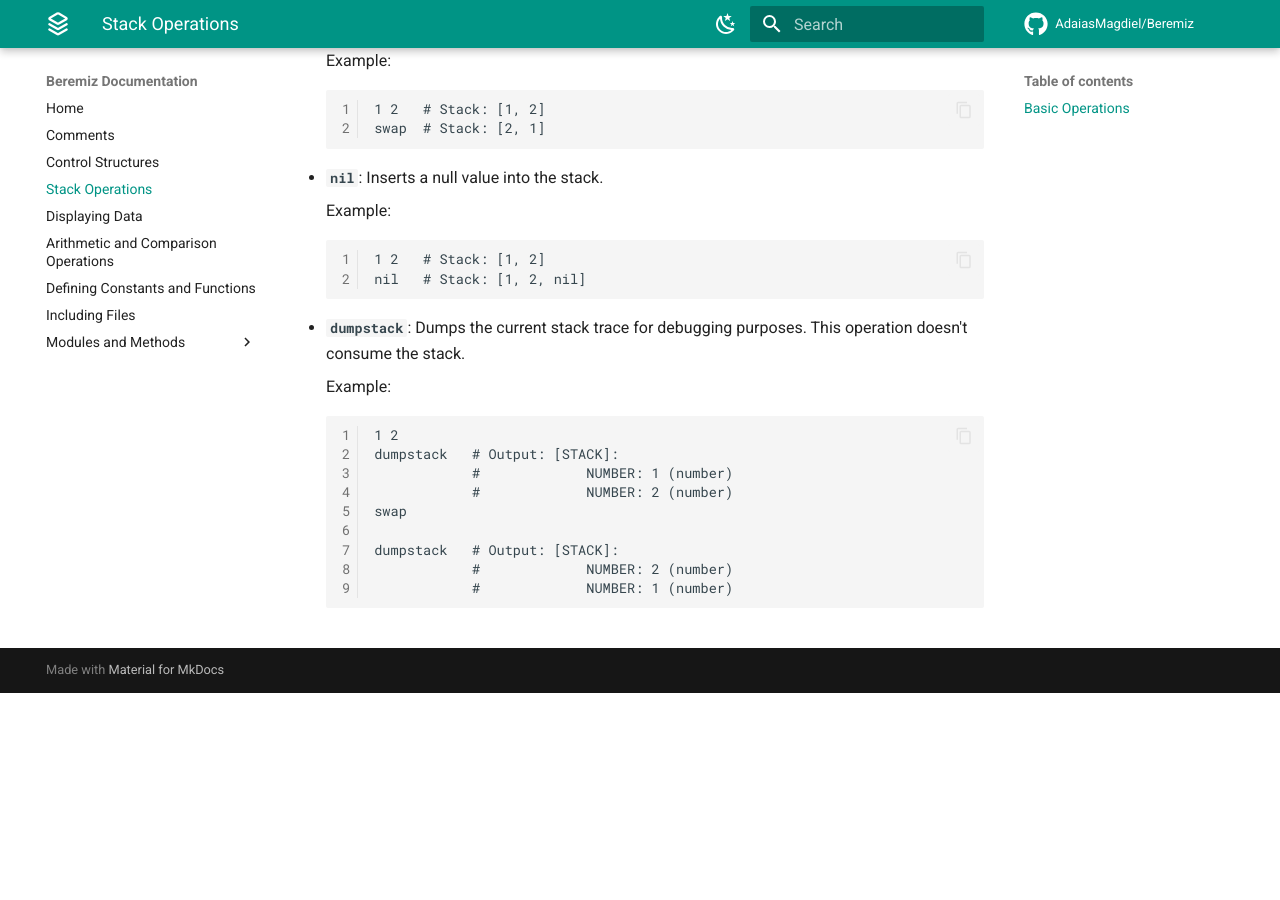
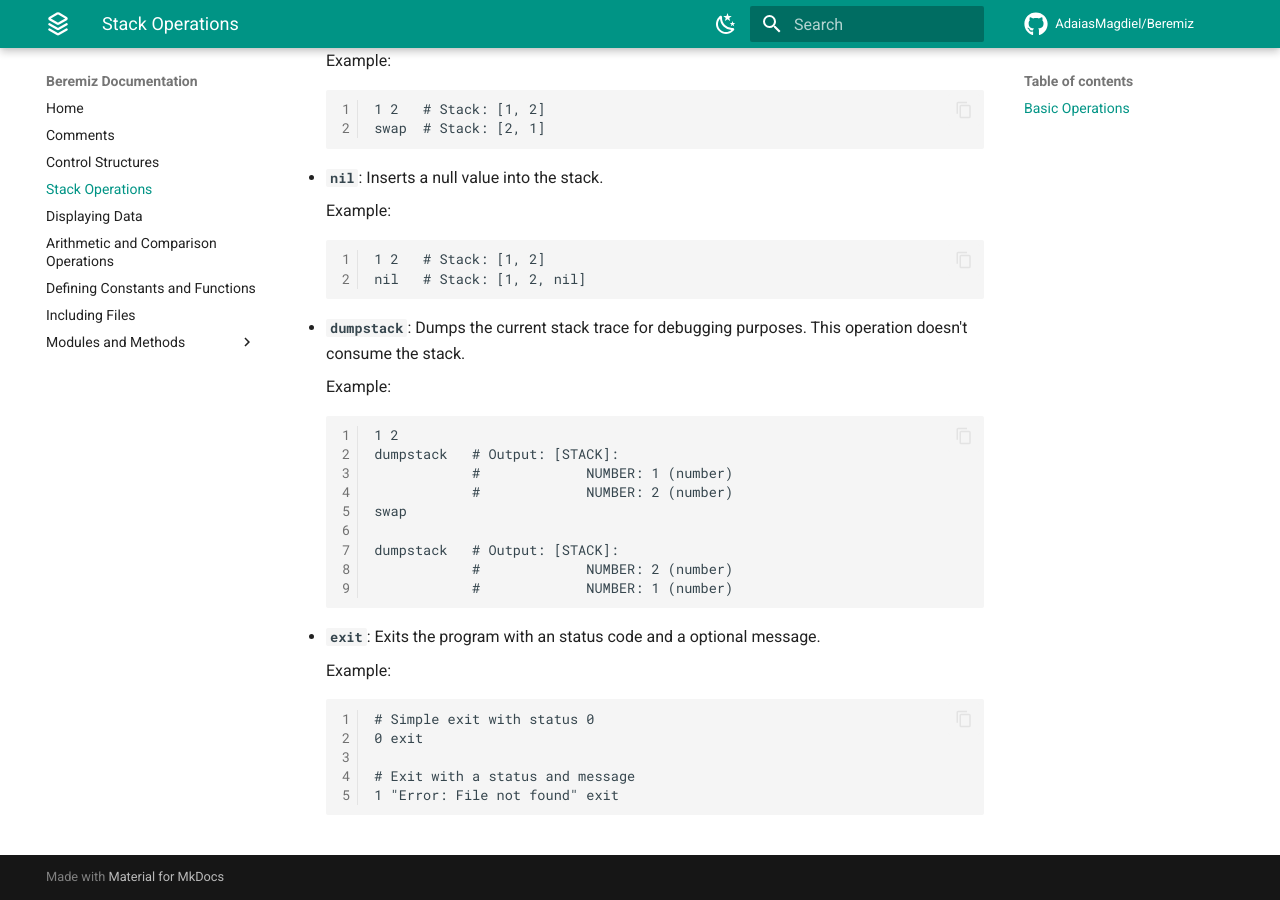
Before and after one commit to AdaiasMagdiel/Beremiz, an MkDocs documentation site: the page built from docs/stack-operations.md, in a window 1280 px wide and 900 px high, scrolled down 766 px. Built offline with MkDocs 1.6.1 and Material for MkDocs 9.7.7, drawn with Linux system fonts in a browser that asks for light colours; comment, search, counter and statistics services are not loaded; before the commit the page ends 1459 px from its top, so only the background shows below that.

Commit message:
docs: add exit command
- Adds the `exit` command to the stack operations documentation.
- This command allows exiting the program with a status code and an optional message.
- Includes example usage for the new command.

````diff
--- a/docs/stack-operations.md
+++ b/docs/stack-operations.md
@@ -66,3 +66,15 @@ efficiently manage data during program execution.
                 #             NUMBER: 1 (number)
 
     ```
+
+- **`exit`**: Exits the program with an status code and a optional message.
+
+    Example:
+
+    ```beremiz
+    # Simple exit with status 0
+    0 exit
+
+    # Exit with a status and message
+    1 "Error: File not found" exit
+    ```
````
